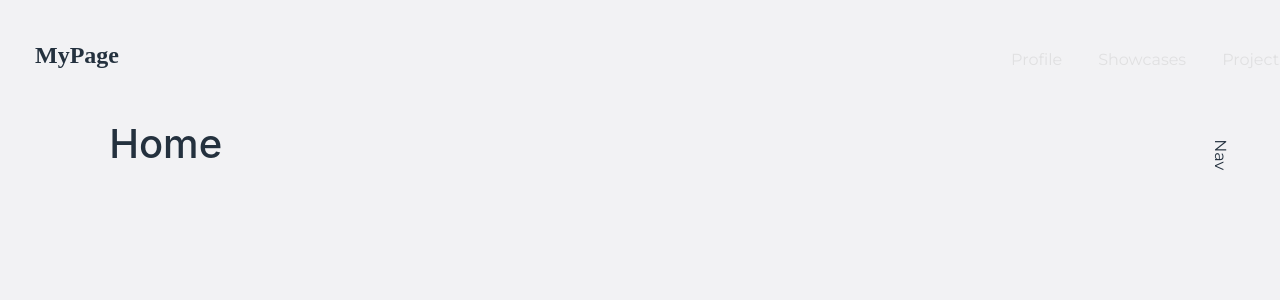
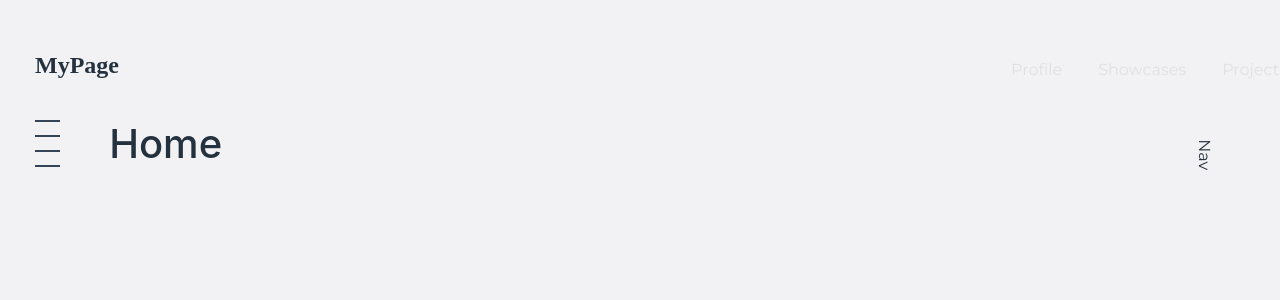
Before and after one commit to JaninaMattes/janinamattes.github.io, a Jekyll site: the page built from index.html, in a window 1280 px wide. Shown: the top 300 px of the page. Built offline with Jekyll 4.4.1, drawn with Linux system fonts in a browser that asks for light colours; nearby versions of some CDN libraries; library files that are not in the unit come from our copies.

Commit message:
src: Add sidebar

```diff
--- a/assets/css/custom-sidebar.css
+++ b/assets/css/custom-sidebar.css
@@ -1,5 +1,8 @@
 .sidebar-nav {
+  text-align: left;
   list-style-type: none;
+  margin: 0;
+  padding: 0;
 }
 
 .sidebar-item {
--- a/assets/css/layout.css
+++ b/assets/css/layout.css
@@ -9,7 +9,7 @@
   justify-content: center;
   align-items: center;
   width: 1475px;
-  height: calc(100px - 20px);
+  height: 100px;
   margin: 20px;
   background-color: transparent;
   z-index: 1;
@@ -32,10 +32,12 @@
 .fixed-nav-left,
 .fixed-nav-right {
   position: fixed;
+  justify-content: left;
+  align-items: left;
   height: calc(100vh - 100px - 20px * 2);
-  width: 5%;
+  width: 100px;
   top: 100px;
-  margin: 20px;
+  margin: 20px 0 20px 20px;
   background-color: var(--bg-color);
   color: var(--text-color);
 }
```
